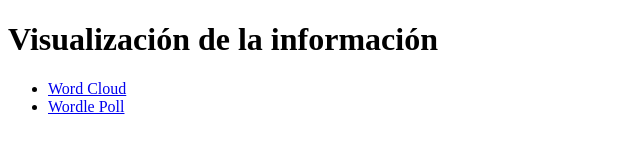
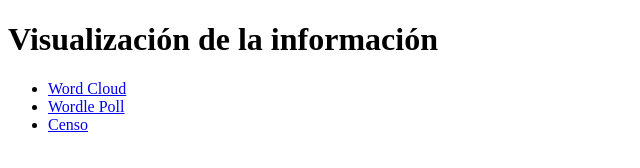
Before and after one commit to abhishekchhibber/infovis, a plain HTML site: page index.html in a window 1280 px wide. Shown: the full height of the page, 0-640 px from the left. Drawn offline with nearby package versions, Linux system fonts and the light colour scheme.

Commit message:
Agregado al indice

```diff
--- a/index.html
+++ b/index.html
@@ -11,6 +11,7 @@
   <ul>
     <li><a href="wordcloud.html">Word Cloud</a></li>
     <li><a href="wordle.html">Wordle Poll</a></li>
+    <li><a href="censo.html">Censo</a></li>
   </ul>
 
 
```
